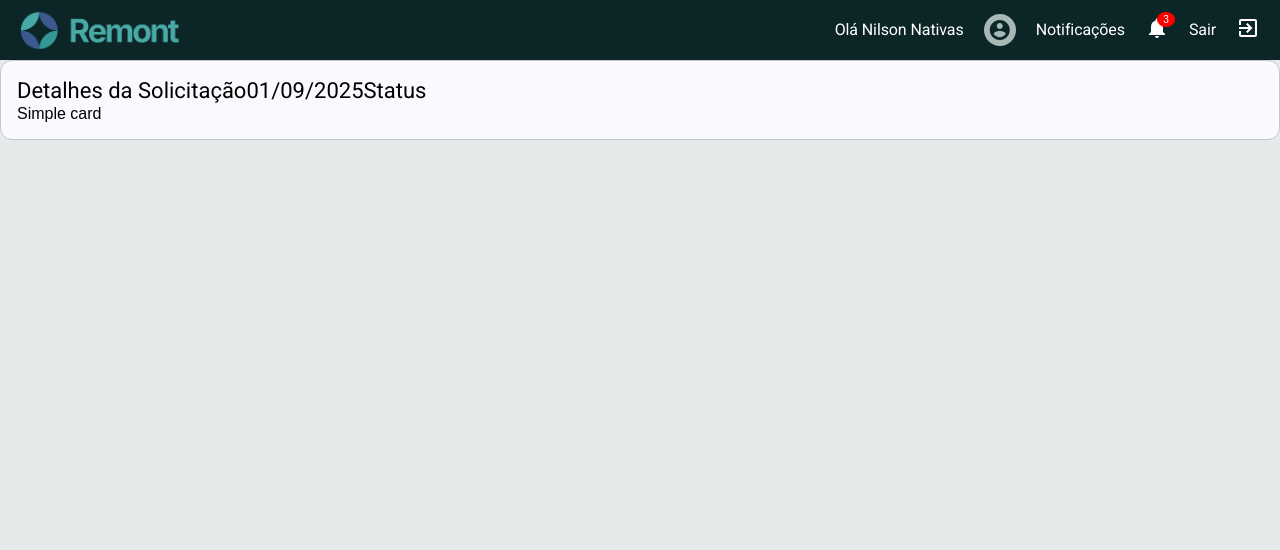
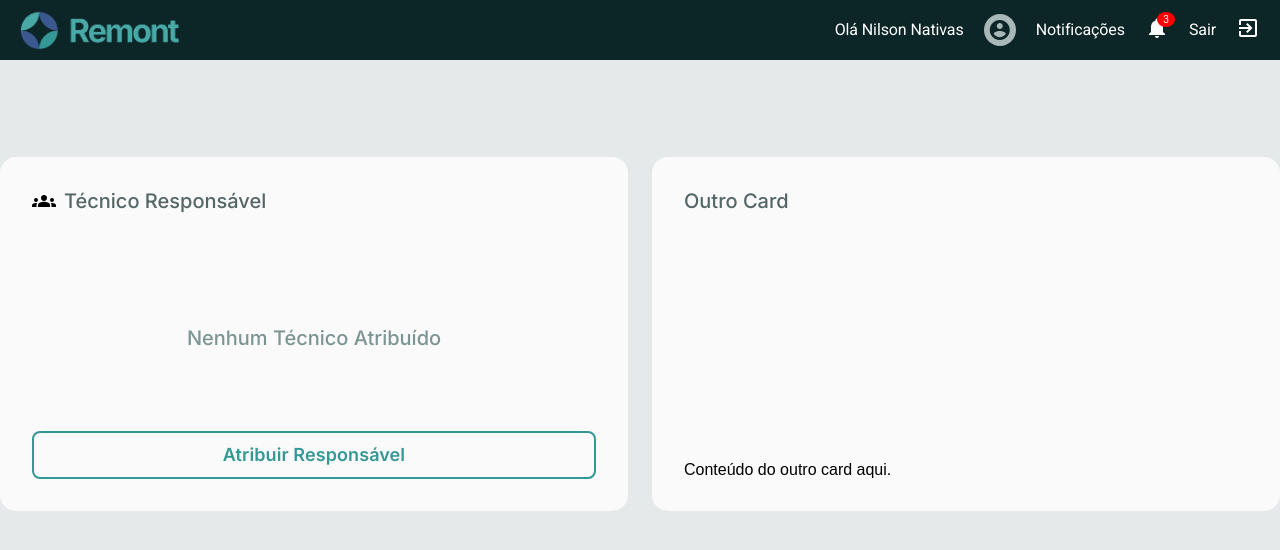
Before and after one commit to EduKaique/sistema-manutencao-angular-spring, an Angular app in the folder front-end/: page /budget-delivery in a window 1280 px wide. Shown: the top 550 px of the page. Built offline with nearby package versions, Linux system fonts and the light colour scheme.

Commit message:
Cards pagina de orçamento - estutura basica

```diff
--- a/front-end/src/app/core/layout/header/header.component.ts
+++ b/front-end/src/app/core/layout/header/header.component.ts
@@ -4,6 +4,7 @@ import { MatIconModule } from '@angular/material/icon';
 
 @Component({
   selector: 'app-header',
+  standalone: true,
   imports: [MatToolbar, MatIconModule],
   templateUrl: './header.component.html',
   styleUrl: './header.component.css'
--- a/front-end/src/app/features/employee/budget-delivery/budget-delivery.component.css
+++ b/front-end/src/app/features/employee/budget-delivery/budget-delivery.component.css
@@ -1,6 +1,102 @@
-.card-title-content {
+:root {
+  --color-background-page: #E5E9E9;
+  --color-background-card: #FAFAFA;
+}
+
+body, .main-content {
+  background: var(--color-background-page, #E5E9E9);
+}
+
+.main-content {
+  width: 100vw;
+  min-height: calc(100vh - 64px);
   display: flex;
+  flex-direction: column;
+  align-items: center;
+  justify-content: flex-start;
+  padding-top: 97px;
+}
+
+.cards-row {
+  display: flex;
+  align-items: flex-start;
+  gap: 24px;
+  width: 1280px;
+}
+
+.tecnico-card, .side-card {
+  width: 628px;
+  height: 354px;
+  padding: 32px;
+  background: var(--color-background-card, #FAFAFA);
+  border-radius: 16px;
+  display: flex;
+  flex-direction: column;
   justify-content: space-between;
+  box-shadow: none;
+}
+
+.tecnico-card {
+  align-items: center;
+}
+
+.tecnico-header {
+  display: flex;
+  align-items: center;
+  gap: 8px;
   width: 100%;
-  align-items: center; /* opcional: centraliza verticalmente */
+  margin-bottom: 32px;
 }
+
+.tecnico-title {
+  color: #546666;
+  font-size: 20px;
+  font-family: Inter, sans-serif;
+  font-weight: 500;
+  line-height: 24px;
+}
+
+.tecnico-content {
+  color: #7C9493;
+  font-size: 20px;
+  font-family: Inter, sans-serif;
+  font-weight: 500;
+  line-height: 24px;
+  margin: 32px 0;
+  text-align: center;
+  width: 100%;
+}
+
+.atribuir-btn {
+  width: 100%;
+  height: 48px;
+  border-radius: 8px;
+  border-width: 2px !important;
+  border-color: #349896 !important;
+  color: #349896 !important;
+  font-size: 18px;
+  font-family: 'Inter', sans-serif;
+  font-weight: 600;
+  line-height: 24px;
+  background: transparent !important;
+  transition: background 0.2s;
+  outline: none;
+  box-shadow: none !important;
+}
+
+.side-card {
+  align-items: flex-start;
+}
+
+.side-card-header {
+  width: 100%;
+  margin-bottom: 24px;
+}
+
+.side-card-title {
+  color: #546666;
+  font-size: 20px;
+  font-family: Inter, sans-serif;
+  font-weight: 500;
+  line-height: 24px;
+}
--- a/front-end/src/app/features/employee/budget-delivery/budget-delivery.component.html
+++ b/front-end/src/app/features/employee/budget-delivery/budget-delivery.component.html
@@ -1,17 +1,25 @@
 <app-header></app-header>
-
-<mat-card appearance="outlined">
-  <mat-card-header class="card-header">
-    <mat-card-title>
-      <div class="card-title-content">
-        <div>Detalhes da Solicitação</div>
-        <div>01/09/2025</div>
-        <div>Status</div>
+<div class="main-content">
+  <div class="cards-row">
+    <mat-card class="tecnico-card">
+      <div class="tecnico-header">
+        <mat-icon class="tecnico-icon" color="primary">groups</mat-icon>
+        <span class="tecnico-title">Técnico Responsável</span>
       </div>
-    </mat-card-title>
-  </mat-card-header>
-
-  <mat-card-content>
-    Simple card
-  </mat-card-content>
-</mat-card>
+      <div class="tecnico-content">
+        Nenhum Técnico Atribuído
+      </div>
+      <button mat-stroked-button color="primary" class="atribuir-btn">
+        Atribuir Responsável
+      </button>
+    </mat-card>
+    <div class="side-card">
+      <div class="side-card-header">
+        <span class="side-card-title">Outro Card</span>
+      </div>
+      <div class="side-card-content">
+        Conteúdo do outro card aqui.
+      </div>
+    </div>
+  </div>
+</div>
--- a/front-end/src/app/features/employee/budget-delivery/budget-delivery.component.ts
+++ b/front-end/src/app/features/employee/budget-delivery/budget-delivery.component.ts
@@ -1,15 +1,24 @@
-import {ChangeDetectionStrategy, Component} from '@angular/core';
+import {ChangeDetectionStrategy, Component, EventEmitter, Input, Output} from '@angular/core';
 import {MatProgressBarModule} from '@angular/material/progress-bar';
 import {MatCardModule} from '@angular/material/card';
 import {MatChipsModule} from '@angular/material/chips';
 import { HeaderComponent } from '../../../core/layout/header/header.component';
+import { SharedModule } from '../../../shared/shared.module';
 
 @Component({
   selector: 'app-budget-delivery',
-    imports: [MatCardModule, MatChipsModule, MatProgressBarModule, HeaderComponent],
+    imports: [MatCardModule, MatChipsModule, MatProgressBarModule, HeaderComponent, SharedModule],
   templateUrl: './budget-delivery.component.html',
   styleUrl: './budget-delivery.component.css',
   changeDetection: ChangeDetectionStrategy.OnPush,
 })
 export class BudgetDeliveryComponent {
+
+  @Input() tecnicoNome?: string;
+
+  @Output() atribuirResponsavel = new EventEmitter<void>();
+
+  onAtribuirResponsavel(): void {
+    this.atribuirResponsavel.emit();
+  }
 }
```
Also changed, not shown: front-end/src/app/shared/shared.module.ts (+16 -3 lines).
